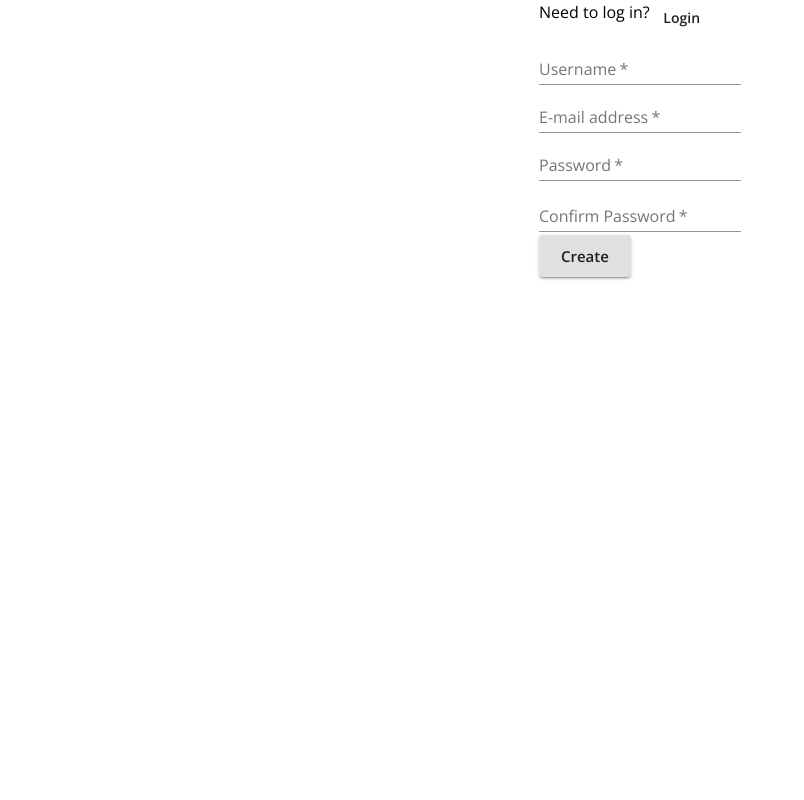
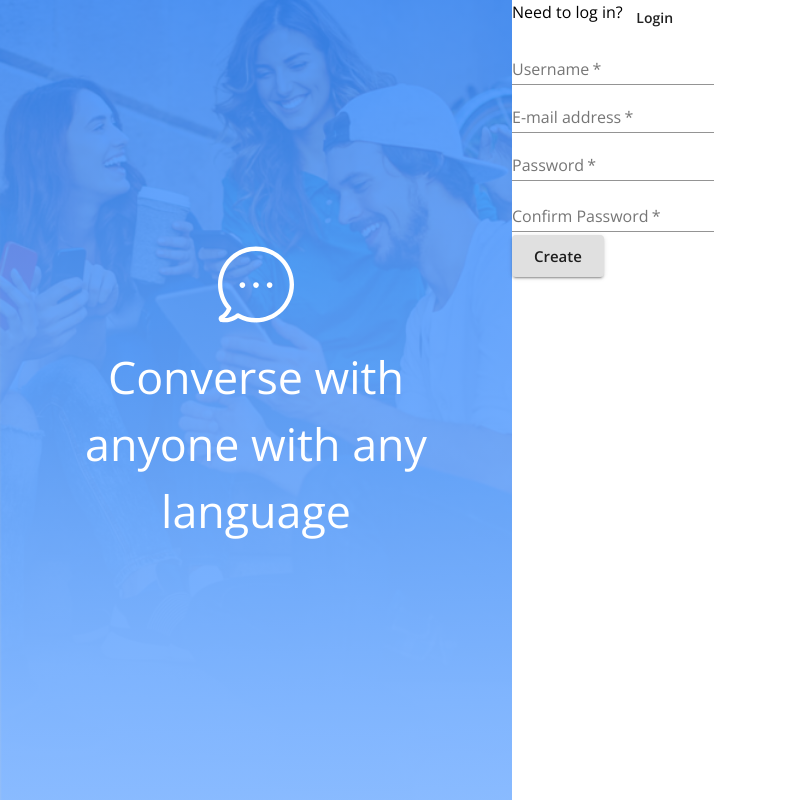
Before and after one commit to dipto0321/messenger-app, a React (Create React App) app in the folder client/: page / in a window 1280 px wide. Shown: the whole page, without its empty margins (0-804 px from the left). Built offline with nearby package versions, Linux system fonts and the light colour scheme; no server answers.

Commit message:
:lipstick: Design login page left side

```diff
--- a/client/src/Signup.js
+++ b/client/src/Signup.js
@@ -1,6 +1,7 @@
 import React, { useState } from "react";
 import { Redirect, useHistory } from "react-router-dom";
 import { connect } from "react-redux";
+import { withStyles, useTheme } from "@material-ui/core/styles";
 import {
   Grid,
   Box,
@@ -12,9 +13,82 @@ import {
 } from "@material-ui/core";
 import { register } from "./store/utils/thunkCreators";
 
+import backgroundImg from "./assets/bg-img.png";
+import bubbleImg from "./assets/bubble.svg";
+
+const styles = (theme) => ({
+  root: {
+    height: "100vh",
+  },
+  boxContainer: {
+    backgroundImage: `linear-gradient(rgba(58, 141, 255, 0.85), rgba(134, 185, 255, 0.85)),url(${backgroundImg})`,
+    backgroundRepeat: "no-repeat",
+    backgroundSize: "100vw 100vh",
+    width: "100vw",
+    height: "100vh",
+    [theme.breakpoints.up("sm")]: {
+      backgroundSize: "100vw",
+    },
+    [theme.breakpoints.up("md")]: {
+      backgroundSize: "50vw",
+      width: "50vw",
+    },
+    [theme.breakpoints.up("lg")]: {
+      backgroundSize: "40vw",
+      width: "40vw",
+    },
+  },
+  boxImage: {
+    width: "16vw",
+    position: "relative",
+    top: -80,
+    [theme.breakpoints.up("sm")]: {
+      top: 95,
+      width: "15vw",
+    },
+    [theme.breakpoints.up("md")]: {
+      top: -55,
+      width: "8vw",
+    },
+    [theme.breakpoints.up("lg")]: {
+      top: 0,
+      width: "6vw",
+    },
+  },
+  boxText: {
+    fontSize: "1.5rem",
+    color: "#fff",
+    textAlign: "center",
+    width: "70vw",
+    padding: 10,
+    marginTop: 10,
+    position: "relative",
+    top: -70,
+    [theme.breakpoints.up("sm")]: {
+      fontSize: "2.5rem",
+      top: 90,
+      width: "60vw",
+    },
+    [theme.breakpoints.up("md")]: {
+      fontSize: "2rem",
+      top: -30,
+      width: "35vw",
+    },
+    [theme.breakpoints.up("lg")]: {
+      fontSize: "2.8rem",
+      top: 0,
+      width: "35vw",
+    },
+  },
+});
+
 const Login = (props) => {
   const history = useHistory();
-  const { user, register } = props;
+  const {
+    user,
+    register,
+    classes: { root, boxContainer, boxImage, boxText },
+  } = props;
   const [formErrorMessage, setFormErrorMessage] = useState({});
 
   const handleRegister = async (event) => {
@@ -37,7 +111,19 @@ const Login = (props) => {
   }
 
   return (
-    <Grid container justify="center">
+    <Grid className={root} container>
+      <Box
+        className={boxContainer}
+        display="flex"
+        flexDirection="column"
+        justifyContent="center"
+        alignItems="center"
+      >
+        <img className={boxImage} src={bubbleImg} alt="bubble" />
+        <Typography className={boxText}>
+          Converse with anyone with any language
+        </Typography>
+      </Box>
       <Box>
         <Grid container item>
           <Typography>Need to log in?</Typography>
@@ -121,4 +207,7 @@ const mapDispatchToProps = (dispatch) => {
   };
 };
 
-export default connect(mapStateToProps, mapDispatchToProps)(Login);
+export default connect(
+  mapStateToProps,
+  mapDispatchToProps
+)(withStyles(styles)(Login));
```
Also changed, not shown: client/src/assets/bg-img.png (added), client/src/assets/bubble.svg (added).
